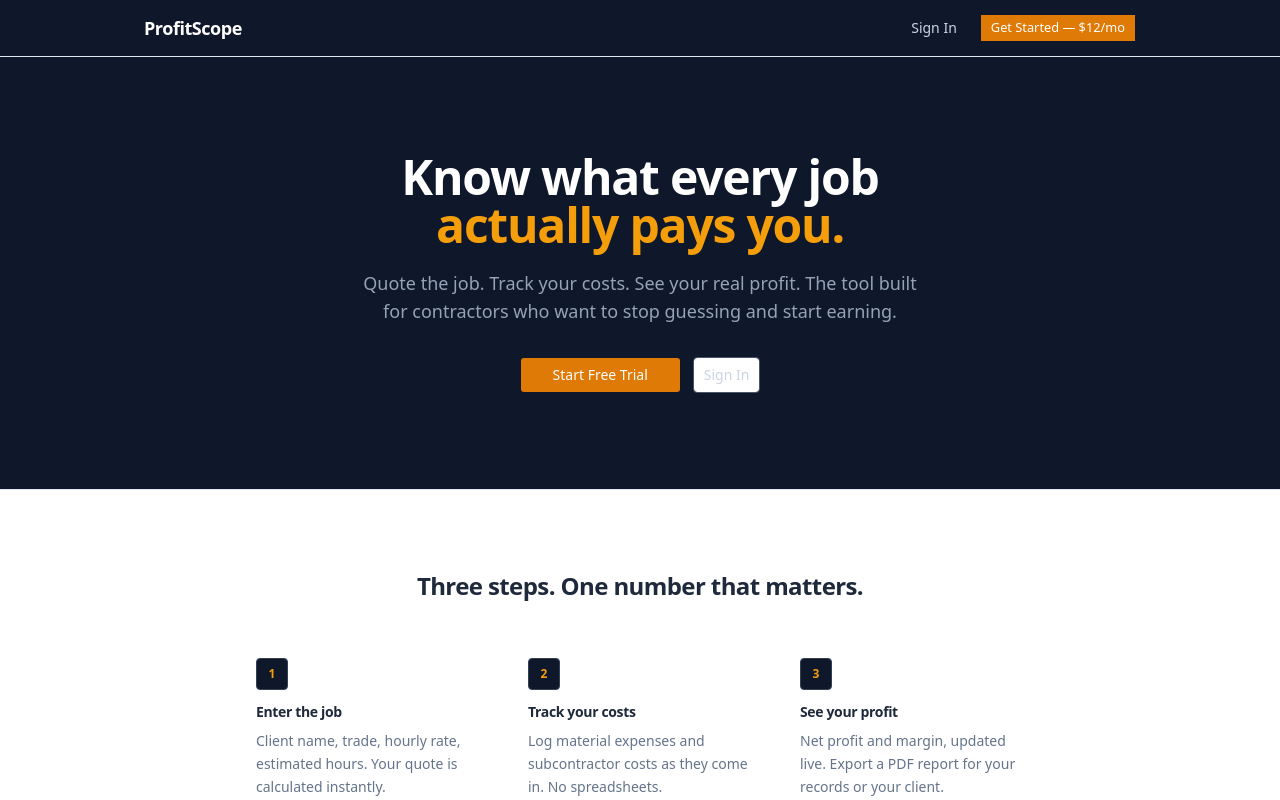
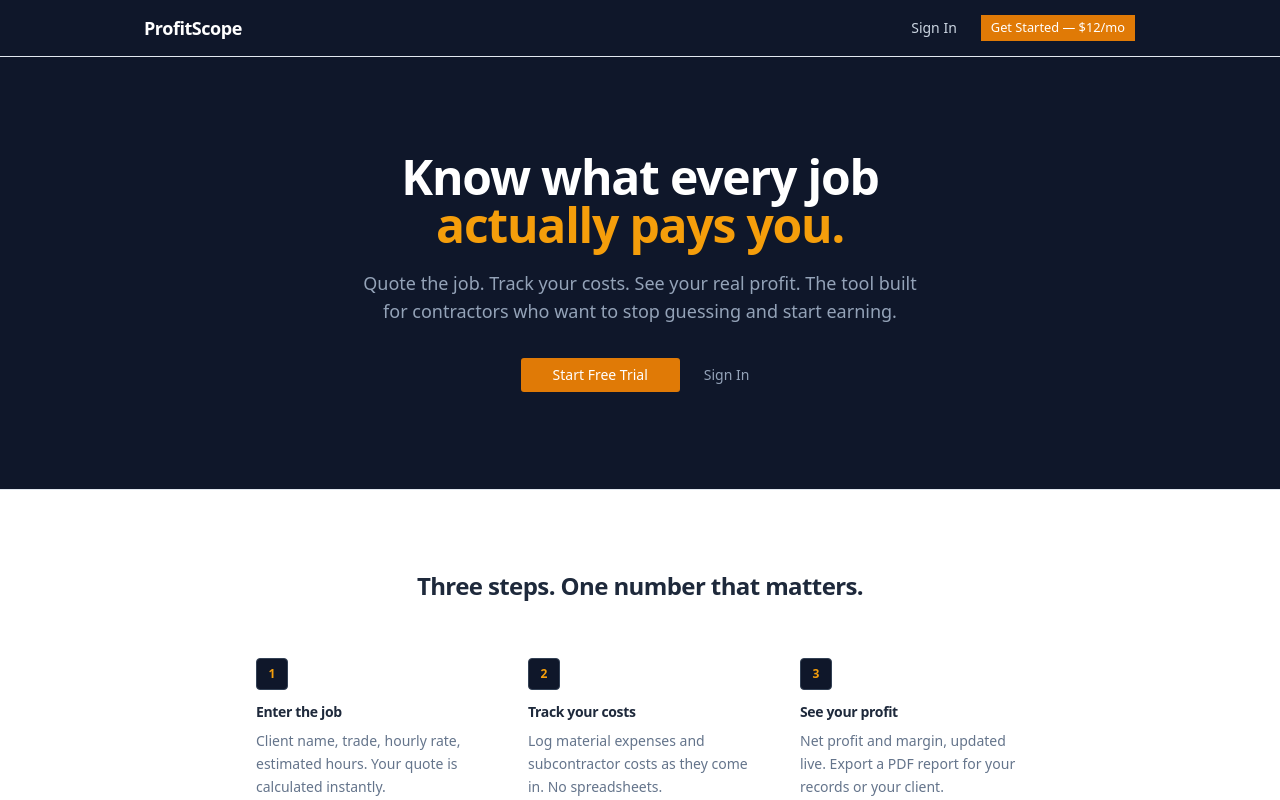
Before and after one commit to 18237669606/profitscope, a Next.js app: page / in a window 1280 px wide. Shown: the top 800 px of the page. Built offline with nearby package versions, Linux system fonts and the light colour scheme.

Commit message:
fix: Sign In button white on dark hero — use muted ghost variant

```diff
--- a/src/app/page.tsx
+++ b/src/app/page.tsx
@@ -42,7 +42,7 @@ export default function LandingPage() {
               </Button>
             </Link>
             <Link href="/login">
-              <Button size="lg" variant="outline" className="border-slate-600 text-slate-300 hover:bg-slate-800 hover:text-white">
+              <Button size="lg" variant="ghost" className="text-slate-400 hover:bg-slate-800 hover:text-slate-200">
                 Sign In
               </Button>
             </Link>
```
